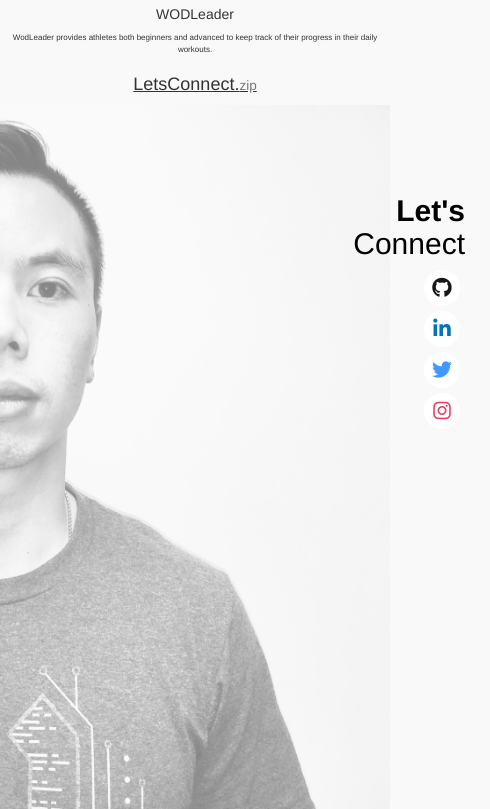
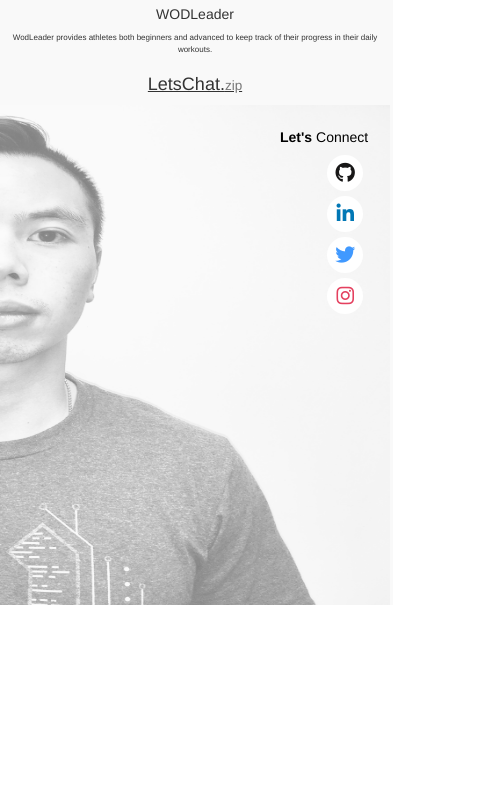
Before and after one commit to MichaelZLai/Portfolio, a plain HTML site: page index.html in a window 390 px wide. Shown: the part 1680-2489 px from the top of the page, 490 px wide, since content can reach past the window. After the commit the page ends 2285 px from the top, so only its background shows below. Drawn offline with nearby package versions, Linux system fonts and the light colour scheme; a web font is replaced by a local one.

Commit message:
mobile at 90%

```diff
--- a/css/styles.css
+++ b/css/styles.css
@@ -515,8 +515,30 @@
   .projblurb{
     font-size: 8px;
   }
+  .whiteme{
+    height: 500px;
+    width:auto;
+    overflow:hidden;
+    background-image: url(../images/contactme.jpg);
+    z-index:-1000;
+  }
   /*.contactimg{
+    position:absolute;
+    height:100%;
+    width:auto;
+  }*/
+  #connectform{
+    text-align: right;
+    padding-right: 25px;
+    padding-top: 25px;
+    padding-bottom: 25px;
+    padding-left: 280px;
+    z-index: 1000;
+    margin-top: -10px;
+    float: right;
     position: absolute;
-    height: 400px;
-  }*/
+  }
+  #connectform h5{
+    color: black;
+  }
 }
--- a/index.html
+++ b/index.html
@@ -276,11 +276,11 @@
     </div>
 
     <div class="projects">
-      <h4><u>LetsConnect.<small>zip</small></u></h4>
+      <h4><u>LetsChat.<small>zip</small></u></h4>
       <div class="whiteme">
-        <img class="contactimg" src="./images/contactme.jpg" alt="whitified Michael">
+        <!-- <img class="contactimg" src="./images/contactme.jpg" alt="whitified Michael"> -->
         <div id="connectform">
-          <h3><strong>Let's</strong> Connect</h3>
+          <h5><strong>Let's</strong> Connect</h5>
 
           <div>
             <a href="https://github.com/MichaelZLai" target="_blank" class="icon-button github"><i class="fa fa-github"></i><span></span></a>
```
